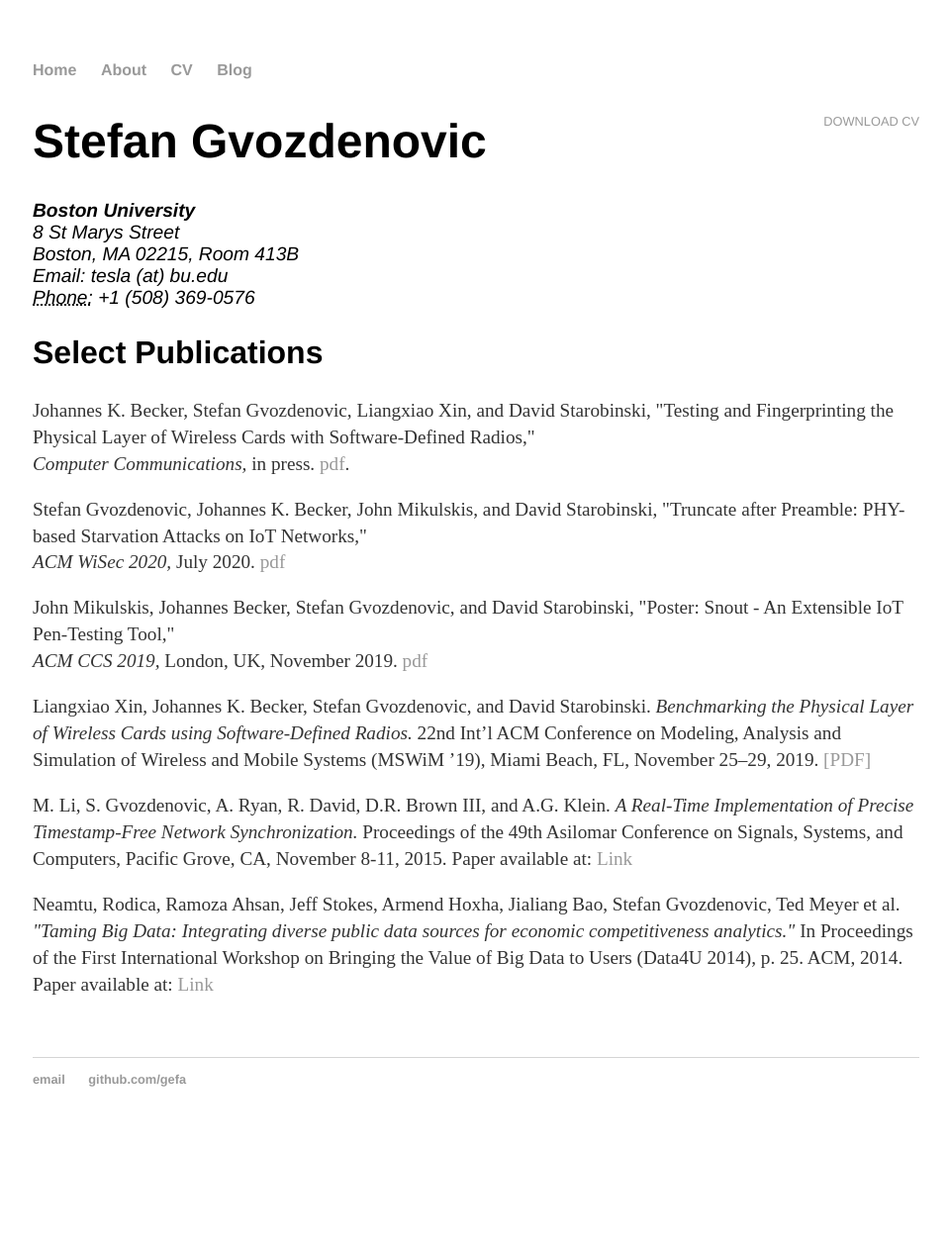
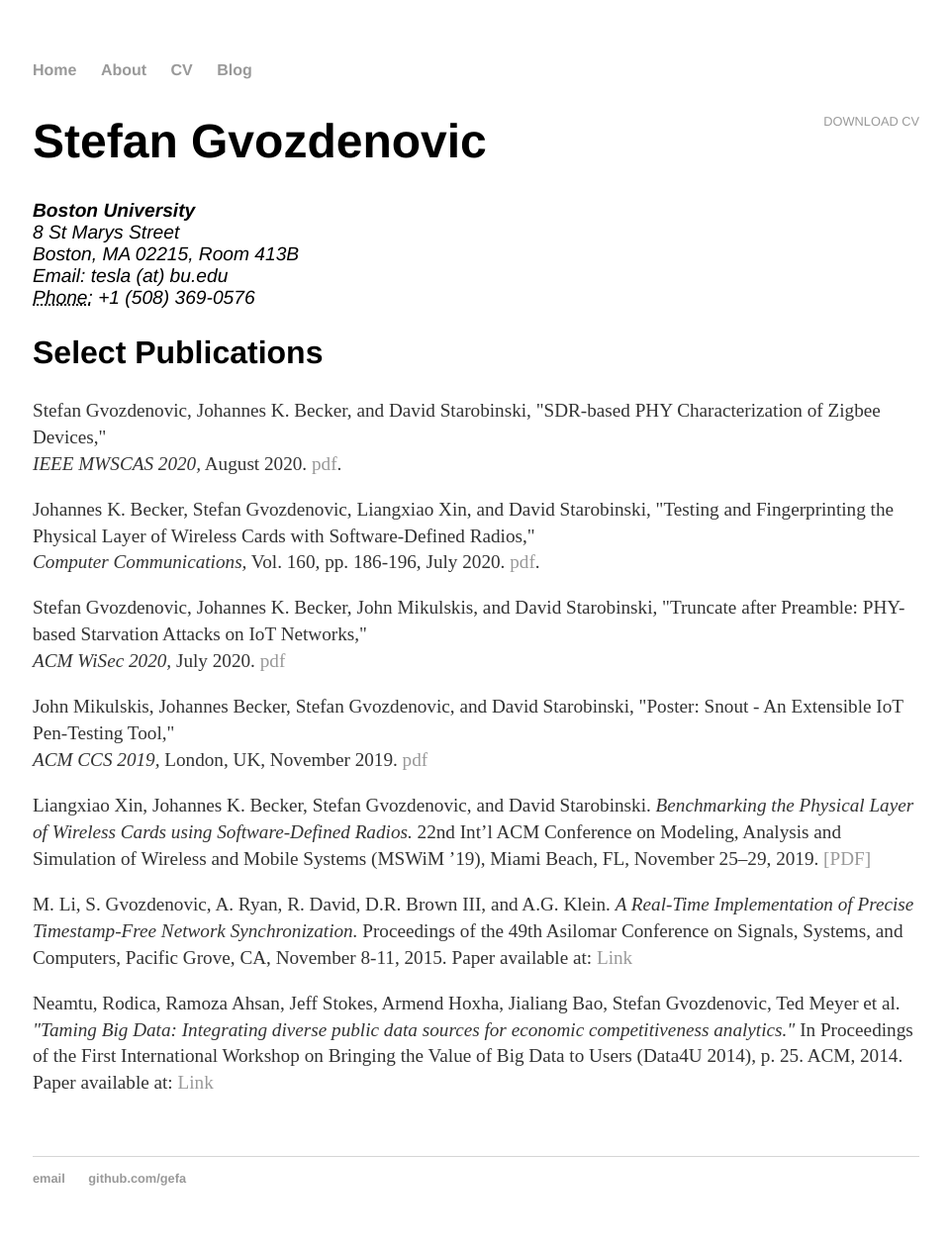
Before and after one commit to gefa/gefa.github.io, a Jekyll site: the page built from cv/index.html, in a window 1280 px wide. Shown: the whole page at 99% size, without its empty margins (159-1119 px from the left). Built offline with Jekyll 4.4.1, drawn with Linux system fonts in a browser that asks for light colours; before the commit the page ends 1160 px from its top, so only the background shows below that.

Commit message:
add mwscas paper

```diff
--- a/cv/index.html
+++ b/cv/index.html
@@ -15,8 +15,10 @@ title: CV of Your Name
 					</address>
 
 					<h2>Select Publications</h2>
+<p> Stefan Gvozdenovic, Johannes K. Becker, and David Starobinski, "SDR-based PHY Characterization of Zigbee Devices,"
+<br><i> IEEE MWSCAS 2020,</i> August 2020. <a href="https://people.bu.edu/staro/MWSCAS_2020.pdf">pdf</a>.
 <p> Johannes K. Becker, Stefan Gvozdenovic, Liangxiao Xin, and David Starobinski, "Testing and Fingerprinting the Physical Layer of Wireless Cards with Software-Defined Radios,"
-<br><i> Computer Communications,</i> in press. <a href="http://people.bu.edu/staro/COMCOM___Testing___Fingerprinting_the_Physical_Layer.pdf">pdf</a>.
+<br><i> Computer Communications,</i> Vol. 160, pp. 186-196, July 2020. <a href="http://people.bu.edu/staro/COMCOM___Testing___Fingerprinting_the_Physical_Layer.pdf">pdf</a>.
 <p>Stefan Gvozdenovic, Johannes K. Becker, John Mikulskis, and David Starobinski, "Truncate after Preamble: PHY-based Starvation Attacks on IoT Networks,"
 <br> <i> ACM WiSec 2020,</i> July 2020. <a href="http://people.bu.edu/staro/WiSec_2020_author.pdf"> pdf</a>
 <p>John Mikulskis, Johannes Becker, Stefan Gvozdenovic, and David Starobinski, "Poster: Snout - An Extensible IoT Pen-Testing Tool,"
```
